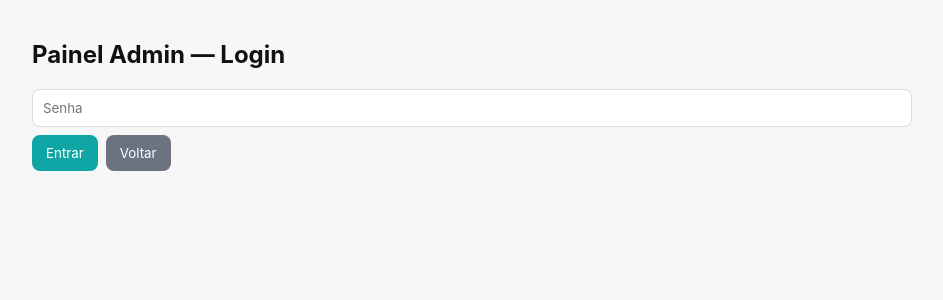
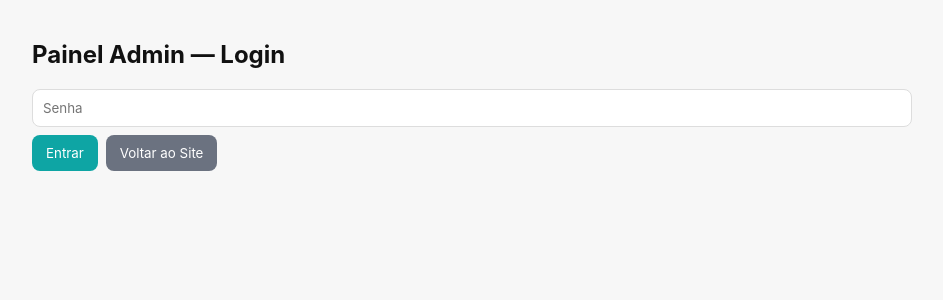
Before and after one commit to Eunone090/bolao-fraudas, a Next.js app: page /admin in a window 1280 px wide. Shown: the top 300 px of the page, without its empty margins (168-1111 px from the left). Built offline with nearby package versions, Linux system fonts and the light colour scheme.

Commit message:
Update admin.js

```diff
--- a/pages/admin.js
+++ b/pages/admin.js
@@ -65,7 +65,8 @@ export default function Admin(){
       <input className="input" type="password" placeholder="Senha" value={pwd} onChange={e=>setPwd(e.target.value)} />
       <div style={{marginTop:8}}>
         <button className="btn" onClick={tryLogin}>Entrar</button>
-        <button className="btn" style={{background:'#6b7280', marginLeft:8}} onClick={()=>router.push('/')}>Voltar</button>
+        {/* Alteração na tela de Login */}
+        <button className="btn" style={{background:'#6b7280', marginLeft:8}} onClick={()=>router.push('/')}>Voltar ao Site</button>
       </div>
     </div>
   )
@@ -77,7 +78,12 @@ export default function Admin(){
   return (
     <div className="container">
       <div className="card">
-        <h2>Painel Admin</h2>
+
+        {/* Alteração no painel principal: Título e botão Voltar */}
+        <div style={{display:'flex', justifyContent: 'space-between', alignItems: 'center'}}>
+            <h2>Painel Admin</h2>
+            <button className="btn" style={{background:'#6b7280', alignSelf:'flex-start'}} onClick={()=>router.push('/')}>Voltar ao Site</button>
+        </div>
 
         <div style={{display:'flex',gap:8,marginBottom:12}}>
           <button className="btn" onClick={exportCSV}>Exportar CSV</button>
```
